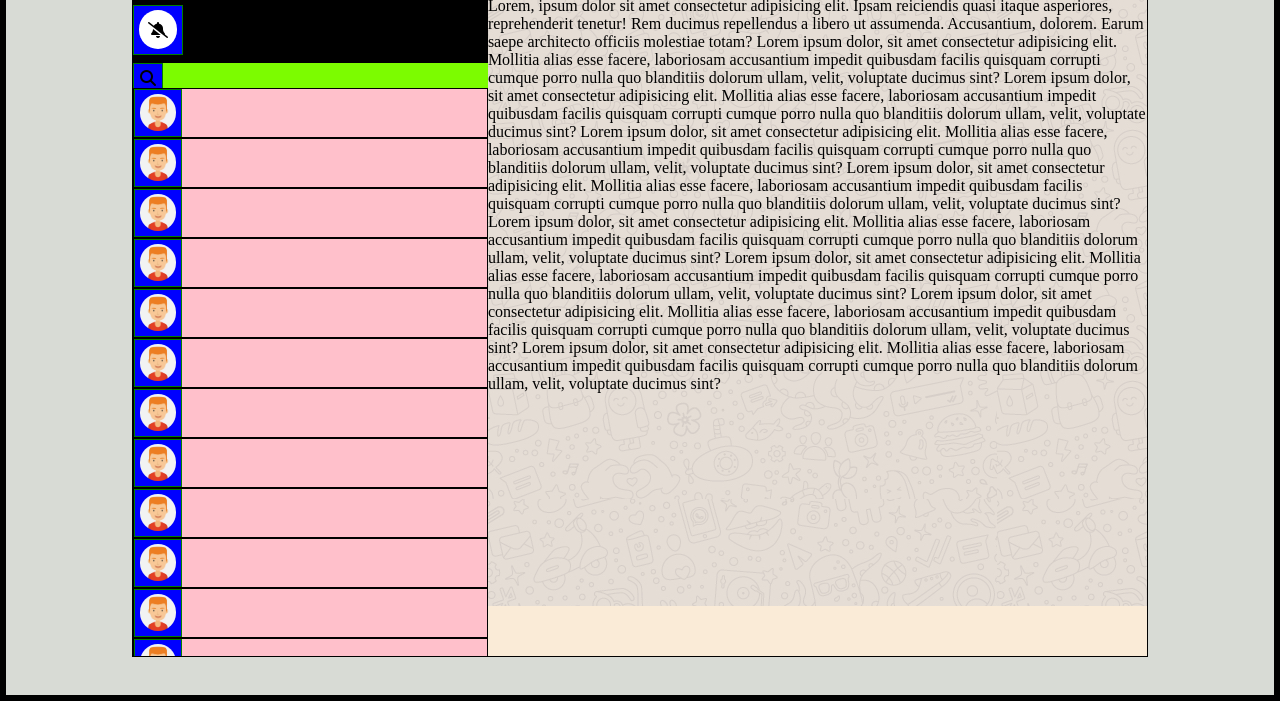
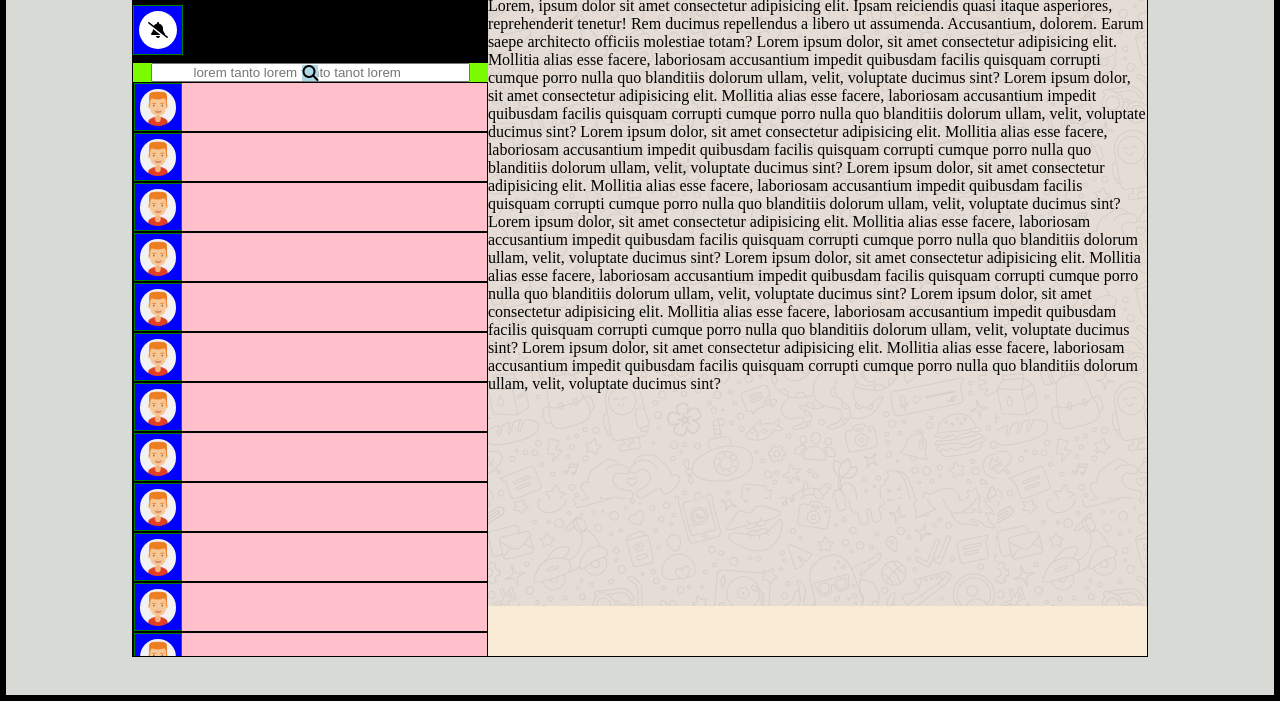
Before and after one commit to francesco-mauro/Boolzapp-Layout, a plain HTML site: page index.html in a window 1280 px wide. Shown: the part 99-800 px from the top of the page. Drawn offline with Linux system fonts and the light colour scheme.

Commit message:
add: searchbar and lens

```diff
--- a/css/style.css
+++ b/css/style.css
@@ -63,6 +63,13 @@
     aspect-ratio: 2;
     background-color: lightblue;
 
+}
+
+.pic-block img {
+    border-radius: 50%;
+    max-width: 80%;
+    max-height: 80%;
+    object-fit: cover;
 }
 
 
@@ -185,23 +192,7 @@
 
 }
 
-/* search +++++++++++++++++++++++++++++++++++++ */
-
-#search {
-
-    /* debug */
-    background-color: lawngreen;
-    height: 5%;
-    max-height: 25px;
-
-}
-
-.pic-block img {
-    border-radius: 50%;
-    max-width: 80%;
-    max-height: 80%;
-    object-fit: cover;
-}
+/* <!-- notifics +++++++++++++++++++++++++++++++++++++--> */
 
 .notification-background {
     display: flex;
@@ -212,6 +203,35 @@
     height: 80%;
     object-fit: cover;
     background-color: white;
+}
+
+
+/* search +++++++++++++++++++++++++++++++++++++ */
+
+#search {
+    display: flex;
+    position: relative;
+
+
+    /* debug */
+    background-color: lawngreen;
+    max-height: 25px;
+
+}
+
+#search input{
+    align-self: center;
+    width: 90%;
+    margin: 0 auto;
+}
+
+.lens{
+    position: absolute;
+    top: 50%;
+    left: 50%;
+    transform: translate(-50%, -50%);
+    background-color: lightblue;
+    z-index: 999;
 }
 
 
--- a/index.html
+++ b/index.html
@@ -43,9 +43,8 @@
                 <!-- notifics +++++++++++++++++++++++++++++++++++++ -->
                 <!-- search +++++++++++++++++++++++++++++++++++++ -->
                 <div id="search">
-                    <div class="pic-block">
-                        <i class="fa-solid fa-magnifying-glass"></i>
-                    </div>
+                        <i class="fa-solid fa-magnifying-glass lens"></i>
+                    <input type="text" placeholder="           lorem tanto lorem tanto tanot lorem">
 
                 </div>
                 <!-- search +++++++++++++++++++++++++++++++++++++ -->
```
